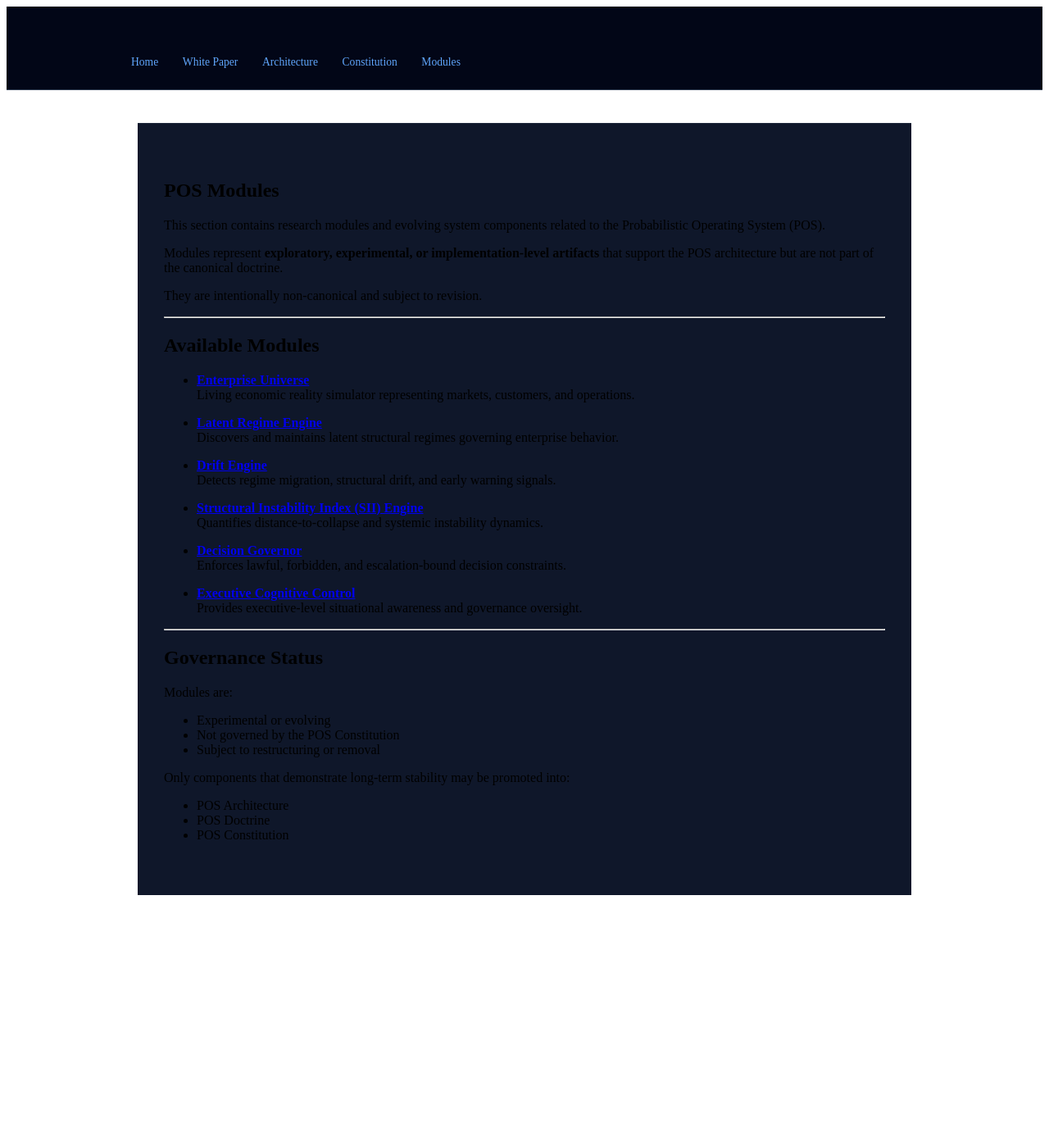
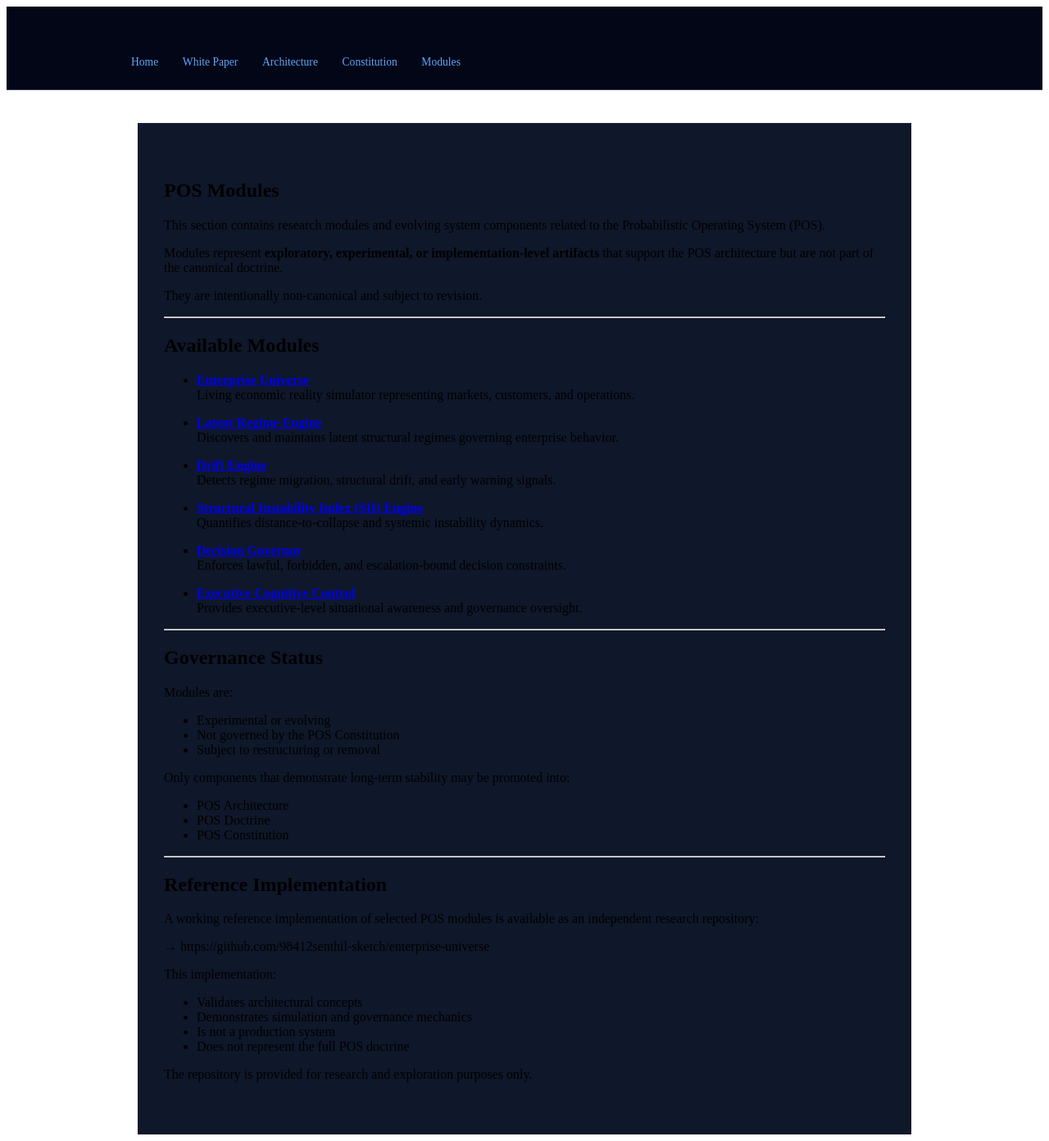
Before and after one commit to 98412senthil-sketch/pos-doctrine, a Jekyll site: the page built from modules/index.md, in a window 1280 px wide. Shown: the whole page at 82% size. Built offline with Jekyll 4.4.1, drawn with Linux system fonts in a browser that asks for light colours; our own code applies the rules of GitHub Pages for plain Markdown files; before the commit the page ends 1100 px from its top, so only the background shows below that.

Commit message:
Add reference implementation section to index.md
Added a section for the reference implementation of POS modules, including a link to the repository and its purpose.

```diff
--- a/modules/index.md
+++ b/modules/index.md
@@ -41,3 +41,19 @@ Only components that demonstrate long-term stability may be promoted into:
 - POS Architecture
 - POS Doctrine
 - POS Constitution
+
+---
+
+## Reference Implementation
+
+A working reference implementation of selected POS modules is available as an independent research repository:
+
+→ https://github.com/98412senthil-sketch/enterprise-universe
+
+This implementation:
+- Validates architectural concepts
+- Demonstrates simulation and governance mechanics
+- Is not a production system
+- Does not represent the full POS doctrine
+
+The repository is provided for research and exploration purposes only.
```
